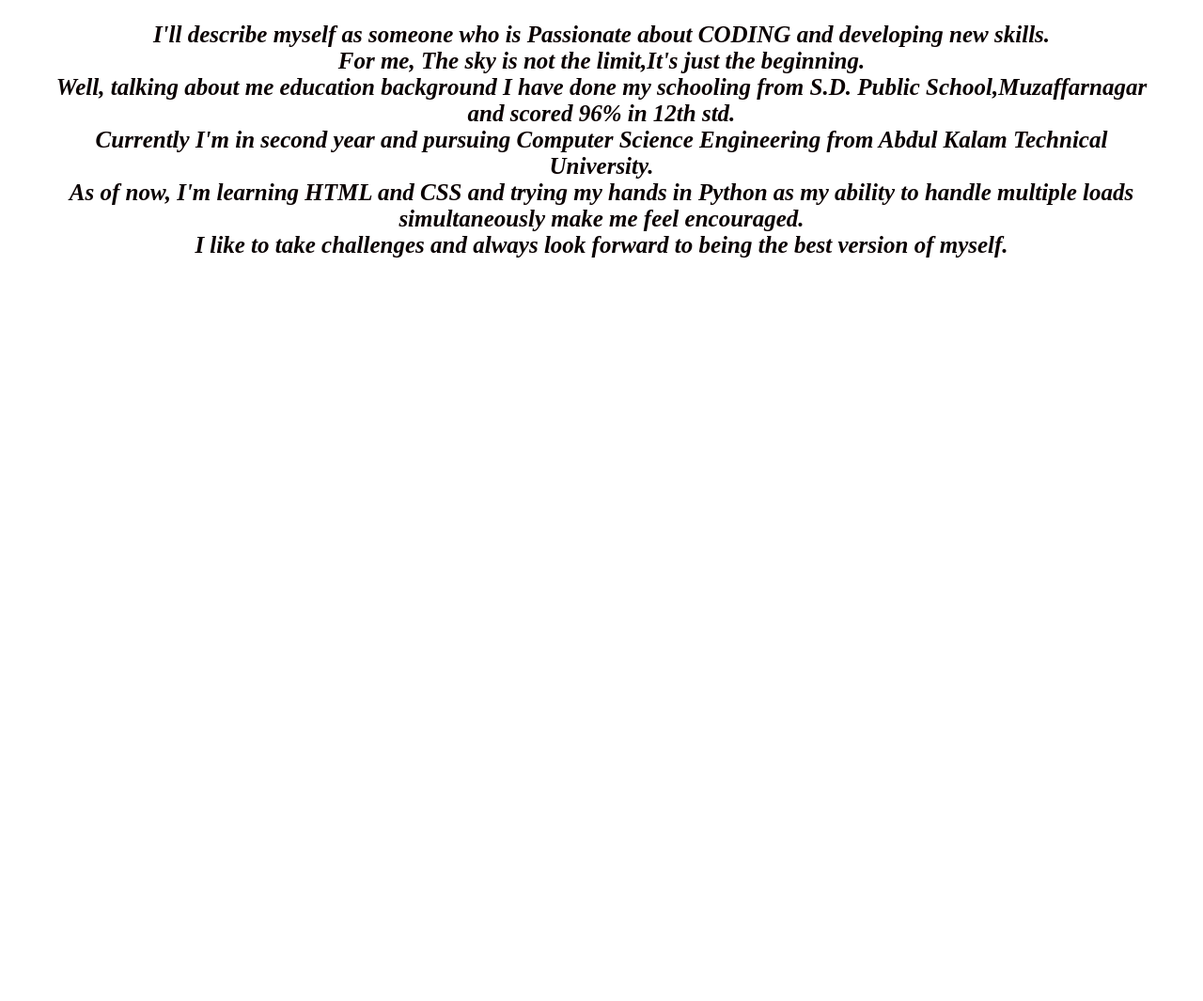
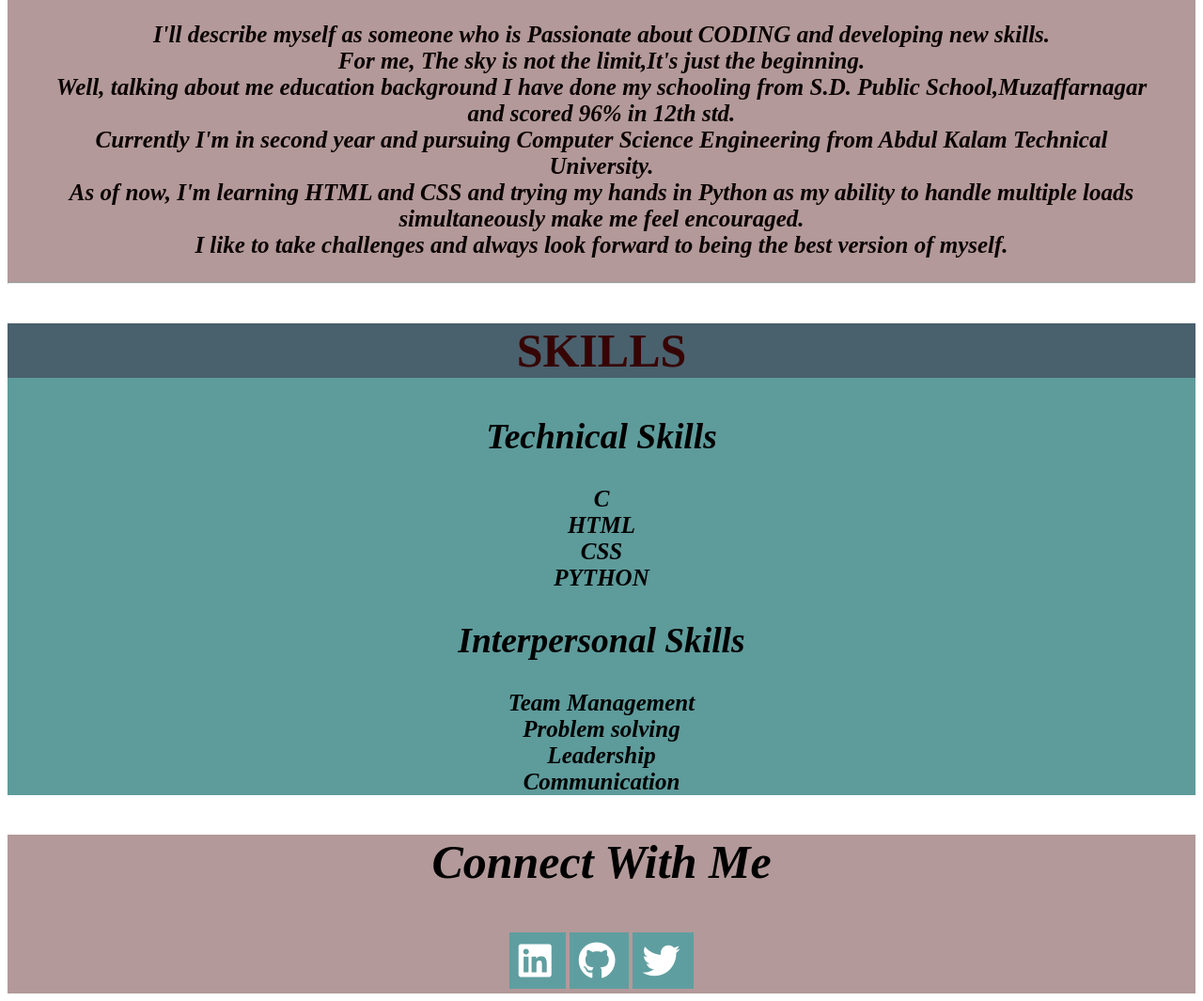
Before and after one commit to SomyaGarg611/Portfolio, a plain HTML site: page portfolio/portfolio.html in a window 1280 px wide. Shown: the part 926-1991 px from the top of the page at 94% size. Before the commit the page ends 1226 px from the top, so only its background shows below. Drawn offline with Linux system fonts and the light colour scheme.

Commit message:
skills added

```diff
--- a/portfolio/portfolio.css
+++ b/portfolio/portfolio.css
@@ -35,7 +35,7 @@ nav{
 #profile-pic{
     width: 50%;
     height: 500px;
-    margin: auto;
+    margin-top: 50px;
     background-image: url(/portfolio/img/circle.portfolio.png);
     background-size: 50%;
     background-repeat: no-repeat;
@@ -68,6 +68,7 @@ nav{
     justify-content: center;
     display: flex;
     color: rgb(54, 4, 4);
+    background-color: rgb(73, 96, 109);
 }
 .info p{
     font-size: 25px;
@@ -76,4 +77,59 @@ nav{
     font-style: italic;
     padding-left: 40px;
     padding-right: 40px;
+    /* background-color: rgb(94, 155, 155); */
 }
+#about{
+    background-color:rgb(179, 153, 153);
+}
+#skills h1{
+    background-color: rgb(73,96,109);
+    justify-content: center;
+    display: flex;
+font-size: 50px;
+color: rgb(54, 4, 4);
+}
+.tech {
+    font-style: oblique;
+    background-color: rgb(94, 155, 155);
+    padding-left: 40px;
+    padding-right: 40px;
+    text-align: center;
+    font-size: 25px;
+ font-weight: bold;
+}
+.inter{
+    font-style: oblique;
+    background-color: rgb(94, 155, 155);
+    padding-left: 40px;
+    padding-right: 40px;
+    text-align: center;
+    font-size: 25px;
+    font-weight: bold;
+}
+#skills{
+    background-color: rgb(94, 155, 155);
+}
+.icon i{
+    color: white;
+    padding: 10px;
+    font-size: 40px;
+    margin:5px 0px;
+    background: cadetblue;
+    letter-spacing: 5px;
+}
+.icon i:hover{
+    background: transparent;
+    transition: 0.4s;
+    border: 1px solid black;
+    color: black;
+}
+.icon h1{
+    font-style: oblique;
+    font-size: 50px;
+}
+.icon{
+    background-color: rgb(179, 153, 153);
+    text-align: center;
+
+}
--- a/portfolio/portfolio.html
+++ b/portfolio/portfolio.html
@@ -3,6 +3,9 @@
     <head>
 <title>Portfolio</title>
 <link rel="stylesheet" href="portfolio.css">
+<link rel="stylesheet" href="https://pro.fontawesome.com/releases/v5.10.0/css/all.css"
+        integrity="sha384-AYmEC3Yw5cVb3ZcuHtOA93w35dYTsvhLPVnYs9eStHfGJvOvKxVfELGroGkvsg+p" crossorigin="anonymous" />
+
     </head>
     <body>
         <header>
@@ -20,7 +23,7 @@
             </div>
             <div class="text">
                     <h1>Hey there! <br> I'm Somya Garg,<br>
-                    a Software Developer.</h1>
+                    a Web Developer.</h1>
             </div>
 
         </header>
@@ -29,7 +32,28 @@
                 <h1>About me!</h1>
                 <p> I'll describe myself as someone who is Passionate about CODING and developing new skills.<br>For me, The sky is not the limit,It's just the beginning.<br>Well, talking about me education background I have done my schooling from S.D. Public School,Muzaffarnagar and scored 96% in 12th std.<br>Currently I'm in second year and pursuing Computer Science Engineering from Abdul Kalam Technical University.<br> As of now, I'm learning HTML and CSS and trying my hands in Python as my ability to handle multiple loads simultaneously make me feel encouraged.<br>I like to take challenges and always look forward to being the best version of myself.</p>
             </div>
+<hr>
+        </section>
+        <section id="skills">
+            <h1>SKILLS</h1>
+            <div class="tech">
+            <!-- <h1>SKILLS</h1> -->
+            <h2>Technical Skills</h2>
+            <p>C <br> HTML <br> CSS <br> PYTHON</p>
+            </div>
+            <div class="inter">
+                <h2>Interpersonal Skills</h2>
+                <p>Team Management <br>Problem solving <br>Leadership <br>Communication</p>
+            </div>
+        </section>
+        <section>
+            <div class="icon animate__animated animate__swing animate__delay-1s">
+                <h1>Connect With Me</h1>
+                <i class="fab fa-linkedin"></i>
+                <i class="fab fa-github"></i>
+                <i class="fab fa-twitter"></i>
 
+            </div>
         </section>
     </body>
 </html>
```
